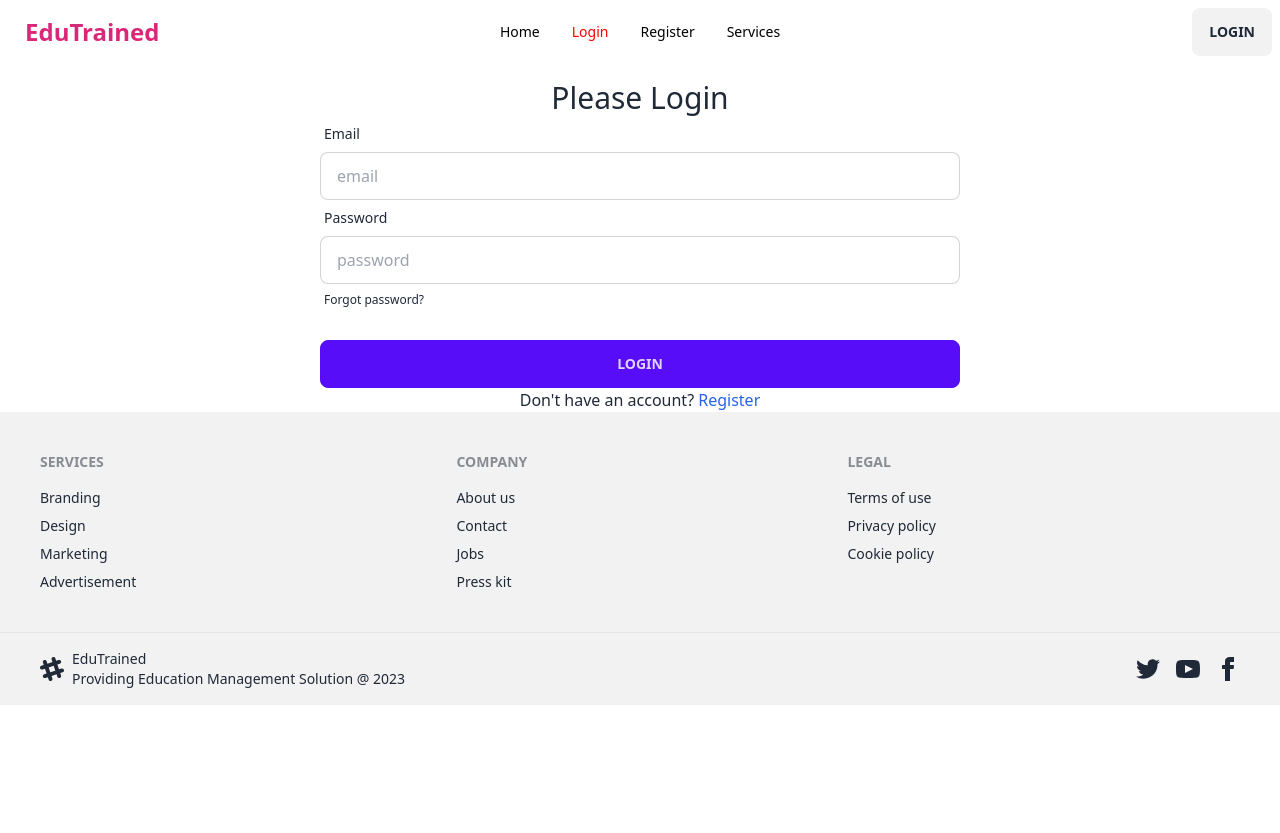
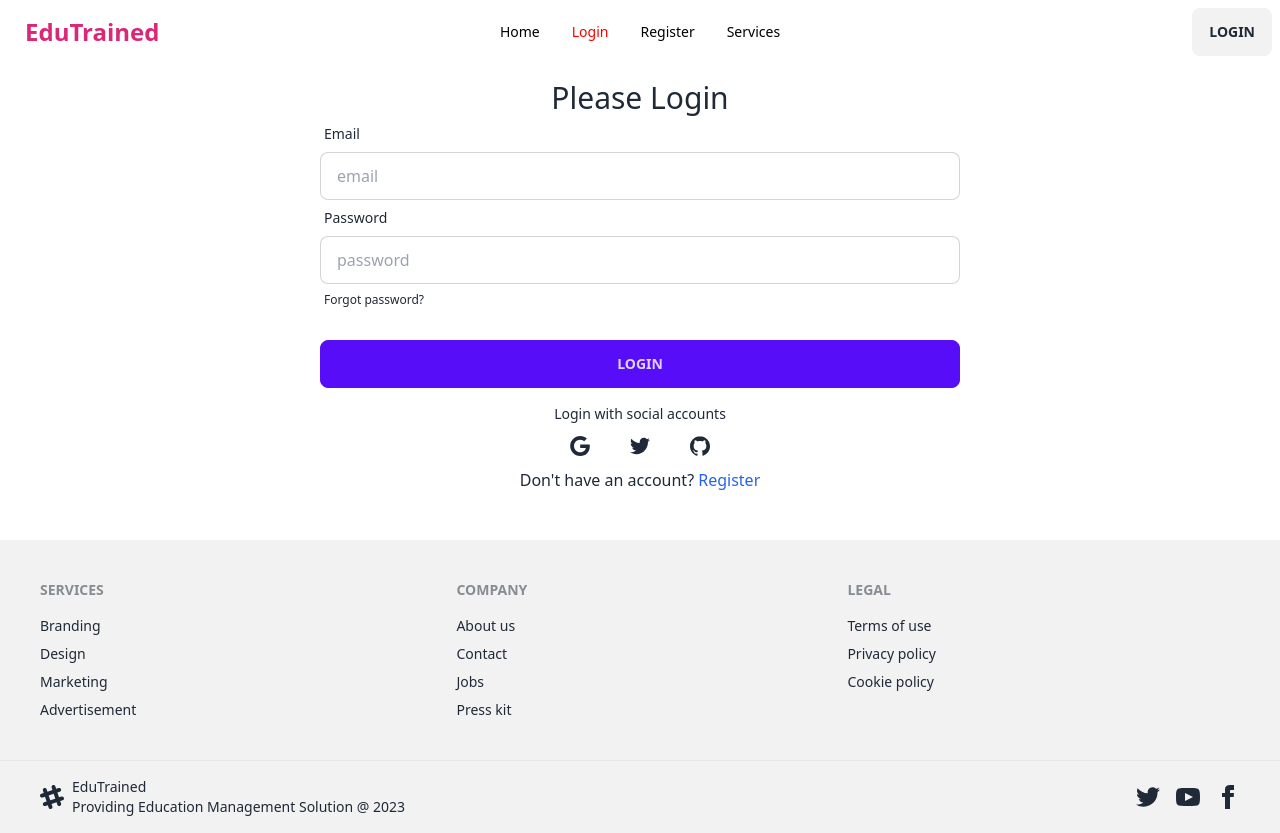
Before and after one commit to ronee-muhammad-rayhan/EduTrained-EventManagement-ETP, a React (Vite) app: page /login in a window 1280 px wide. Before the commit the page ends 800 px from the top, so only its background shows below. Built offline with nearby package versions, Linux system fonts and the light colour scheme; no server answers.

Commit message:
social login buttons added from mumba ui

```diff
--- a/src/pages/Login/Login.jsx
+++ b/src/pages/Login/Login.jsx
@@ -31,7 +31,7 @@
     }
 
     return (
-        <div>
+        <div className="pb-12">
             <h3 className="text-3xl text-center">Please Login</h3>
             <form ref={form} id="login-form" className="md:w-3/4 lg:w-1/2 mx-auto" onSubmit={handleSubmit}>
                 <div className="form-control">
@@ -53,6 +53,28 @@
                     <button type="submit" name="submit" className="btn btn-primary">Login</button>
                 </div>
             </form>
+            <div className="flex items-center pt-4 space-x-1">
+                <div className="flex-1 h-px sm:w-16 dark:bg-gray-700"></div>
+                <p className="px-3 text-sm dark:text-gray-400">Login with social accounts</p>
+                <div className="flex-1 h-px sm:w-16 dark:bg-gray-700"></div>
+            </div>
+            <div className="flex justify-center space-x-4">
+                <button aria-label="Log in with Google" className="p-3 rounded-sm">
+                    <svg xmlns="http://www.w3.org/2000/svg" viewBox="0 0 32 32" className="w-5 h-5 fill-current">
+                        <path d="M16.318 13.714v5.484h9.078c-0.37 2.354-2.745 6.901-9.078 6.901-5.458 0-9.917-4.521-9.917-10.099s4.458-10.099 9.917-10.099c3.109 0 5.193 1.318 6.38 2.464l4.339-4.182c-2.786-2.599-6.396-4.182-10.719-4.182-8.844 0-16 7.151-16 16s7.156 16 16 16c9.234 0 15.365-6.49 15.365-15.635 0-1.052-0.115-1.854-0.255-2.651z"></path>
+                    </svg>
+                </button>
+                <button aria-label="Log in with Twitter" className="p-3 rounded-sm">
+                    <svg xmlns="http://www.w3.org/2000/svg" viewBox="0 0 32 32" className="w-5 h-5 fill-current">
+                        <path d="M31.937 6.093c-1.177 0.516-2.437 0.871-3.765 1.032 1.355-0.813 2.391-2.099 2.885-3.631-1.271 0.74-2.677 1.276-4.172 1.579-1.192-1.276-2.896-2.079-4.787-2.079-3.625 0-6.563 2.937-6.563 6.557 0 0.521 0.063 1.021 0.172 1.495-5.453-0.255-10.287-2.875-13.52-6.833-0.568 0.964-0.891 2.084-0.891 3.303 0 2.281 1.161 4.281 2.916 5.457-1.073-0.031-2.083-0.328-2.968-0.817v0.079c0 3.181 2.26 5.833 5.26 6.437-0.547 0.145-1.131 0.229-1.724 0.229-0.421 0-0.823-0.041-1.224-0.115 0.844 2.604 3.26 4.5 6.14 4.557-2.239 1.755-5.077 2.801-8.135 2.801-0.521 0-1.041-0.025-1.563-0.088 2.917 1.86 6.36 2.948 10.079 2.948 12.067 0 18.661-9.995 18.661-18.651 0-0.276 0-0.557-0.021-0.839 1.287-0.917 2.401-2.079 3.281-3.396z"></path>
+                    </svg>
+                </button>
+                <button aria-label="Log in with GitHub" className="p-3 rounded-sm">
+                    <svg xmlns="http://www.w3.org/2000/svg" viewBox="0 0 32 32" className="w-5 h-5 fill-current">
+                        <path d="M16 0.396c-8.839 0-16 7.167-16 16 0 7.073 4.584 13.068 10.937 15.183 0.803 0.151 1.093-0.344 1.093-0.772 0-0.38-0.009-1.385-0.015-2.719-4.453 0.964-5.391-2.151-5.391-2.151-0.729-1.844-1.781-2.339-1.781-2.339-1.448-0.989 0.115-0.968 0.115-0.968 1.604 0.109 2.448 1.645 2.448 1.645 1.427 2.448 3.744 1.74 4.661 1.328 0.14-1.031 0.557-1.74 1.011-2.135-3.552-0.401-7.287-1.776-7.287-7.907 0-1.751 0.62-3.177 1.645-4.297-0.177-0.401-0.719-2.031 0.141-4.235 0 0 1.339-0.427 4.4 1.641 1.281-0.355 2.641-0.532 4-0.541 1.36 0.009 2.719 0.187 4 0.541 3.043-2.068 4.381-1.641 4.381-1.641 0.859 2.204 0.317 3.833 0.161 4.235 1.015 1.12 1.635 2.547 1.635 4.297 0 6.145-3.74 7.5-7.296 7.891 0.556 0.479 1.077 1.464 1.077 2.959 0 2.14-0.020 3.864-0.020 4.385 0 0.416 0.28 0.916 1.104 0.755 6.4-2.093 10.979-8.093 10.979-15.156 0-8.833-7.161-16-16-16z"></path>
+                    </svg>
+                </button>
+            </div>
             <p className="text-center">Don&apos;t have an account? <Link className="text-blue-600" to='/register'>Register</Link></p>
             <p className="text-center text-red-600">{error}</p>
         </div>
```
